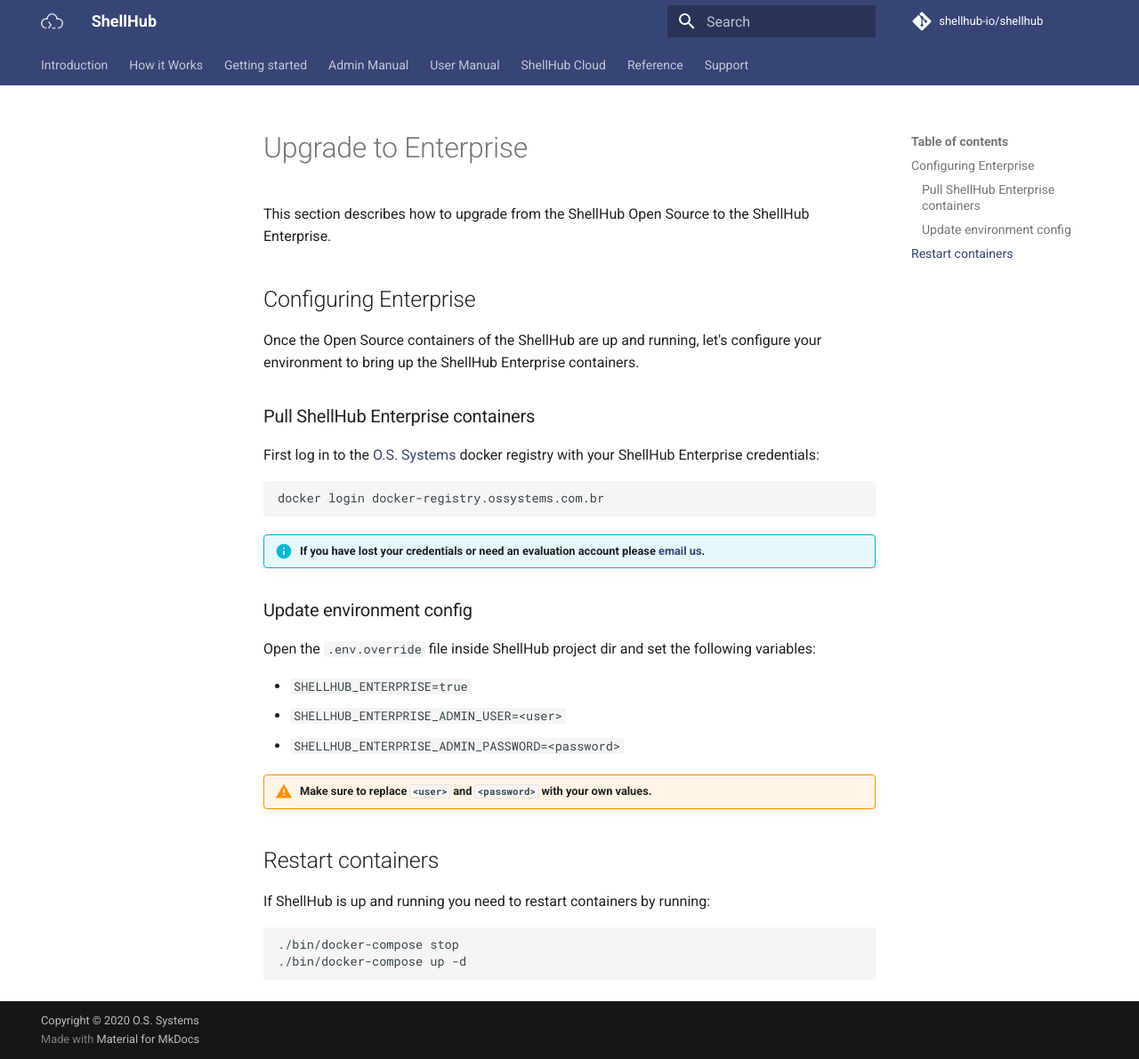
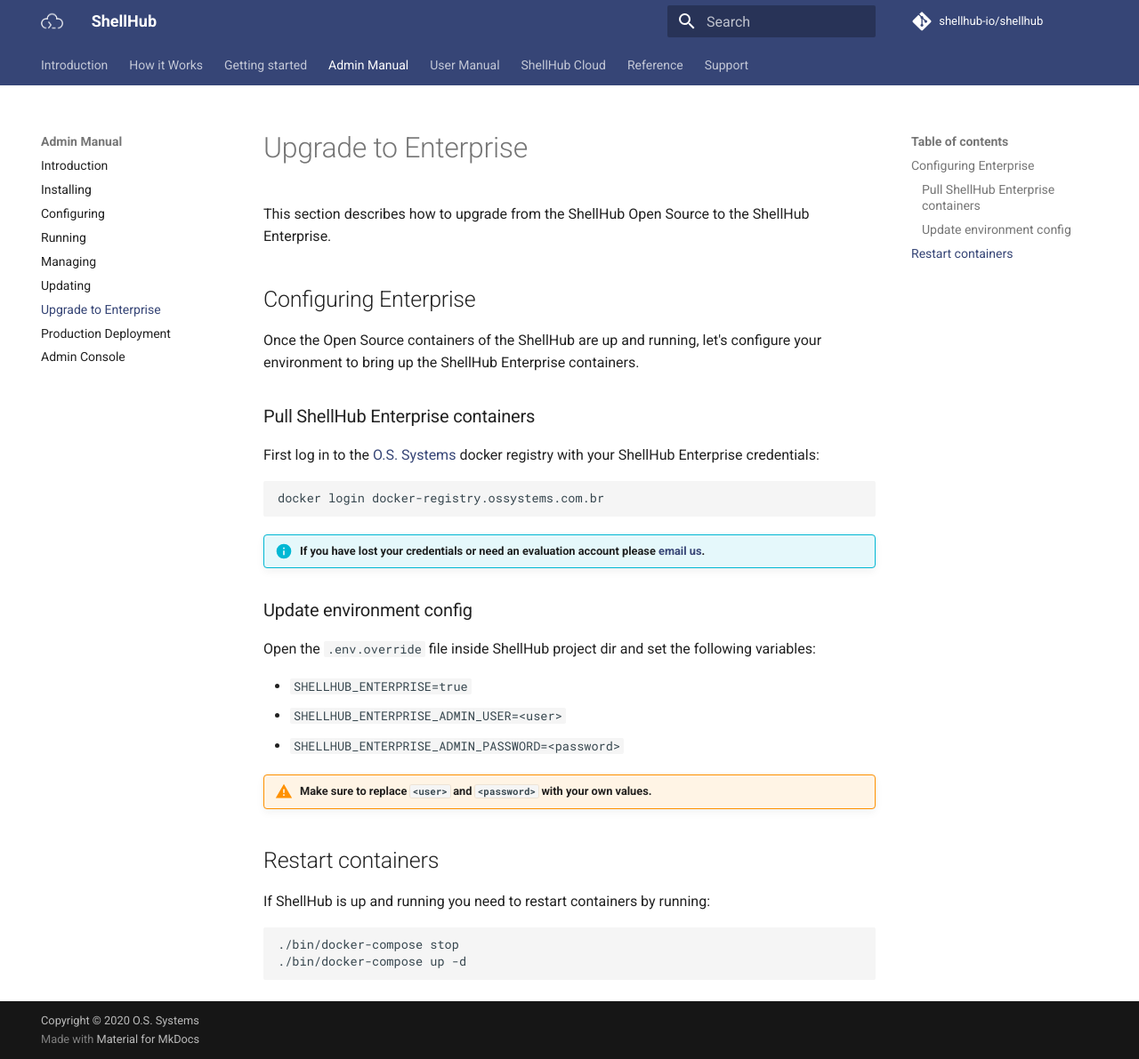
Before and after one commit to shellhub-io/shellhub-io.github.io, an MkDocs documentation site: the page built from docs/admin-manual/upgrade-enterprise.md, in a window 1280 px wide and 1191 px high. Shown: the whole window at 89% size. Built offline with MkDocs 1.6.1 and Material for MkDocs 9.7.7, drawn with Linux system fonts in a browser that asks for light colours; comment, search, counter and statistics services are not loaded.

Commit message:
Add Upgrade to Enterprise to navbar

```diff
--- a/mkdocs.yml
+++ b/mkdocs.yml
@@ -97,6 +97,7 @@
       - Running: admin-manual/running.md
       - Managing: admin-manual/managing.md
       - Updating: admin-manual/updating.md
+      - Upgrade to Enterprise: admin-manual/upgrade-enterprise.md
       - Production Deployment: admin-manual/production-deployment.md
       - Admin Console: admin-manual/admin-console.md
   - User Manual:
```
